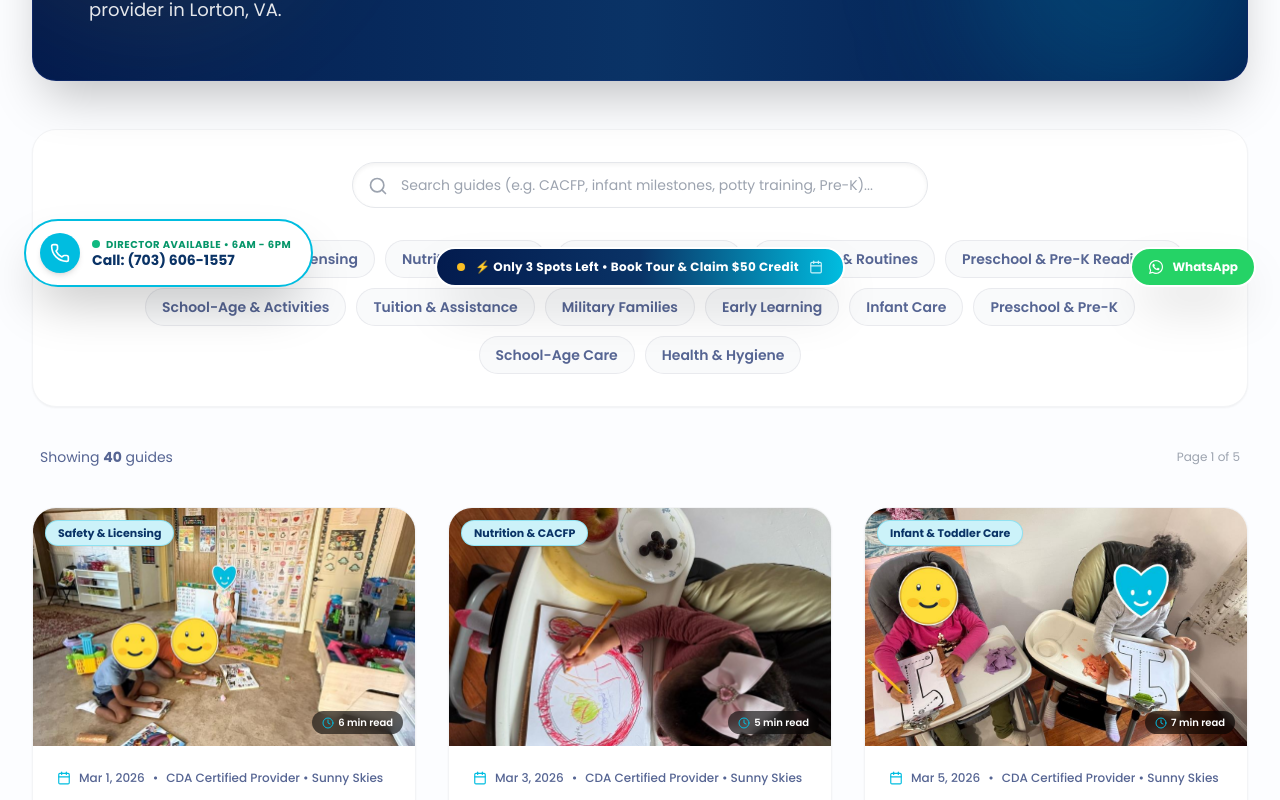
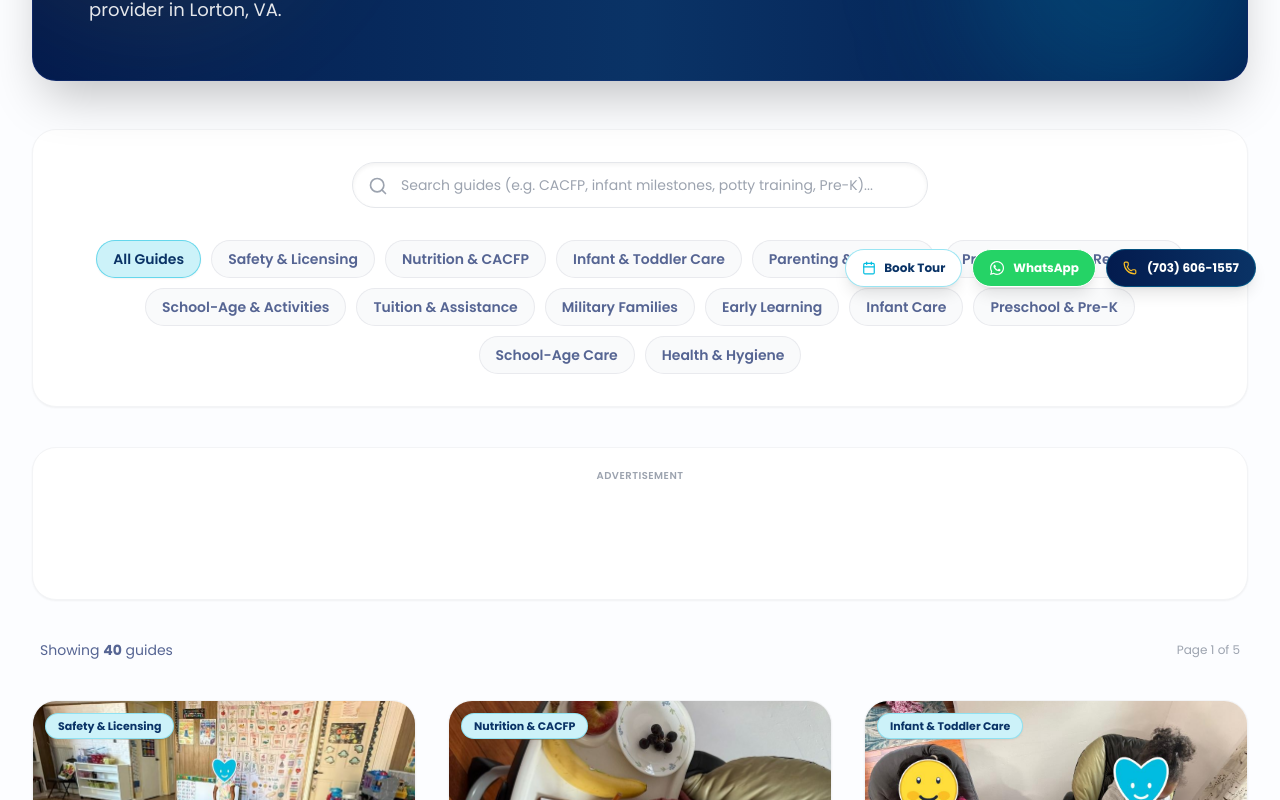
Before and after one commit to ahmadalibyteforceITSolution/sunnydaycar, a Vue app: page /blog in a window 1280 px wide. Shown: the part 489-1289 px from the top of the page. Built offline with nearby package versions, Linux system fonts and the light colour scheme.

Commit message:
feat: simplify website layout and integrate policy-compliant Google AdSense units

```diff
--- /dev/null
+++ b/src/components/AdSenseUnit.vue
@@ -0,0 +1,75 @@
+<template>
+  <div
+    class="adsense-container w-full my-6 text-center overflow-hidden flex flex-col items-center justify-center transition-all duration-300"
+    :class="containerClass"
+  >
+    <!-- Policy-compliant subtle label -->
+    <span class="text-[10px] font-semibold tracking-wider uppercase text-gray-400 mb-1.5 select-none block">
+      Advertisement
+    </span>
+
+    <!-- Google AdSense Ins Element -->
+    <div class="w-full flex justify-center items-center min-h-[90px] overflow-hidden">
+      <ins
+        class="adsbygoogle"
+        style="display: block; width: 100%; text-align: center;"
+        data-ad-client="ca-pub-1888138480311828"
+        :data-ad-slot="slotId || 'auto'"
+        :data-ad-format="format"
+        :data-full-width-responsive="responsive ? 'true' : 'false'"
+        :data-ad-layout="layout"
+        :data-ad-layout-key="layoutKey"
+      ></ins>
+    </div>
+  </div>
+</template>
+
+<script setup>
+import { onMounted, nextTick } from 'vue'
+
+const props = defineProps({
+  slotId: {
+    type: String,
+    default: ''
+  },
+  format: {
+    type: String,
+    default: 'auto' // 'auto', 'fluid', 'rectangle', 'horizontal'
+  },
+  responsive: {
+    type: Boolean,
+    default: true
+  },
+  layout: {
+    type: String,
+    default: ''
+  },
+  layoutKey: {
+    type: String,
+    default: ''
+  },
+  containerClass: {
+    type: String,
+    default: 'bg-gray-50/70 border border-gray-100 rounded-2xl p-3 sm:p-4'
+  }
+})
+
+onMounted(() => {
+  nextTick(() => {
+    try {
+      if (typeof window !== 'undefined') {
+        (window.adsbygoogle = window.adsbygoogle || []).push({})
+      }
+    } catch (e) {
+      // Catch duplicate push or adblocker suppression gracefully
+      console.debug('AdSense unit initialized:', e.message)
+    }
+  })
+})
+</script>
+
+<style scoped>
+.adsense-container {
+  min-height: 100px;
+}
+</style>
--- a/src/components/QuickContactFloating.vue
+++ b/src/components/QuickContactFloating.vue
@@ -1,96 +1,83 @@
 <template>
   <div>
-    <!-- DESKTOP / TABLET (sm:flex): Floating Call Button on Left -->
-    <div class="hidden sm:flex fixed bottom-6 left-6 z-40 flex-col items-start gap-2">
-      <a
-        href="tel:+17036061557"
-        class="group flex items-center justify-center gap-3 bg-white hover:bg-[#ECF5FB] text-[#0A3366] pl-3.5 pr-5 py-3 rounded-full shadow-2xl border-2 border-[#00BDE0] hover:border-[#008CA8] transition-all duration-300 transform hover:-translate-y-1 hover:scale-105"
-        title="Direct Line to CDA Provider: +1 (703) 606-1557"
-        aria-label="Direct Call to Sunny Skies Daycare"
-      >
-        <span class="w-10 h-10 rounded-full bg-[#00BDE0] text-white flex items-center justify-center shrink-0 shadow-md">
-          <Phone class="w-5 h-5 animate-pulse text-white" />
-        </span>
-        <div class="text-left">
-          <span class="block text-[10px] text-emerald-600 uppercase tracking-wider font-extrabold flex items-center gap-1.5">
-            <span class="w-2 h-2 rounded-full bg-emerald-500 animate-ping"></span>
-            <span>Director Available • 6am - 6pm</span>
-          </span>
-          <span class="block text-sm font-extrabold leading-tight text-[#0A3366] group-hover:text-[#00BDE0] transition-colors">
-            Call: (703) 606-1557
-          </span>
-        </div>
-      </a>
-    </div>
-
-    <!-- DESKTOP / TABLET: Center Floating Lead & Tour Pill -->
-    <div class="hidden md:flex fixed bottom-6 left-1/2 transform -translate-x-1/2 z-40 items-center">
-      <button
-        @click="isModalOpen = true"
-        class="group bg-gradient-to-r from-[#031B4E] via-[#0A3366] to-[#00BDE0] hover:from-[#0A3366] hover:to-[#00A1BE] text-white px-5 py-2.5 rounded-full shadow-2xl border-2 border-white transition-all duration-300 transform hover:-translate-y-0.5 hover:scale-105 flex items-center gap-2.5 cursor-pointer"
-      >
-        <span class="flex h-2 w-2 rounded-full bg-amber-400 animate-ping"></span>
-        <span class="text-xs font-extrabold tracking-wide">⚡ Only 3 Spots Left • Book Tour & Claim $50 Credit</span>
-        <Calendar class="w-3.5 h-3.5 text-[#CCF2F9] group-hover:scale-110 transition-transform" />
-      </button>
-    </div>
-
-    <!-- DESKTOP / TABLET: Floating WhatsApp & Scroll to Top on Right -->
-    <div class="hidden sm:flex fixed bottom-6 right-6 z-40 flex-col items-end gap-2.5">
+    <!-- DESKTOP / TABLET: Floating Call & WhatsApp Pill on Bottom-Right -->
+    <div class="hidden sm:flex fixed bottom-6 right-6 z-40 items-center gap-2.5">
+      <!-- Back to Top Button -->
       <button
         v-if="showScrollTop"
         @click="scrollToTop"
-        class="w-10 h-10 rounded-full bg-white text-[#0A3366] shadow-xl border border-[#00BDE0]/40 flex items-center justify-center hover:bg-[#CCF2F9] hover:text-[#00BDE0] transition-all duration-200 cursor-pointer"
+        class="w-10 h-10 rounded-full bg-white text-[#0A3366] shadow-lg border border-gray-200 flex items-center justify-center hover:bg-[#ECF5FB] hover:text-[#00BDE0] transition-all duration-200 cursor-pointer"
         aria-label="Scroll to top"
         title="Scroll to top"
       >
         <ArrowUp class="w-4 h-4 text-[#0A3366]" />
       </button>
 
+      <!-- Quick Tour Button -->
+      <button
+        @click="isModalOpen = true"
+        class="group bg-white hover:bg-[#ECF5FB] text-[#0A3366] px-4 py-2.5 rounded-full shadow-lg border border-[#00BDE0]/40 transition-all duration-300 transform hover:-translate-y-0.5 flex items-center gap-2 cursor-pointer text-xs font-bold"
+        title="Schedule a Tour"
+      >
+        <Calendar class="w-3.5 h-3.5 text-[#00BDE0]" />
+        <span>Book Tour</span>
+      </button>
+
+      <!-- WhatsApp Button -->
       <a
-        href="https://wa.me/17036061557?text=Hello%20Sunny%20Skies%20Daycare!%20I%20would%20like%20to%20inquire%20about%20immediate%20childcare%20enrollment."
+        href="https://wa.me/17036061557?text=Hello%20Sunny%20Skies%20Daycare!%20I%20would%20like%20to%20inquire%20about%20childcare%20enrollment."
         target="_blank"
         rel="noopener noreferrer"
-        class="flex items-center justify-center gap-2 bg-[#25D366] hover:bg-[#20ba5a] text-white px-4 py-2.5 rounded-full shadow-2xl transition-all duration-300 transform hover:-translate-y-1 hover:scale-105 border-2 border-white text-xs font-bold"
+        class="flex items-center justify-center gap-2 bg-[#25D366] hover:bg-[#20ba5a] text-white px-4 py-2.5 rounded-full shadow-lg transition-all duration-300 transform hover:-translate-y-0.5 border border-white text-xs font-bold"
         title="Chat on WhatsApp: +1 (703) 606-1557"
         aria-label="WhatsApp"
       >
         <IconWhatsApp class="w-4 h-4 fill-current shrink-0" />
         <span>WhatsApp</span>
       </a>
+
+      <!-- Direct Phone Call Button -->
+      <a
+        href="tel:+17036061557"
+        class="group flex items-center justify-center gap-2.5 bg-gradient-to-r from-[#031B4E] to-[#0A3366] hover:from-[#0A3366] hover:to-[#00BDE0] text-white px-4 py-2.5 rounded-full shadow-lg border border-[#00BDE0]/30 transition-all duration-300 transform hover:-translate-y-0.5 text-xs font-bold"
+        title="Call Sunny Skies Daycare: +1 (703) 606-1557"
+        aria-label="Direct Call to Sunny Skies Daycare"
+      >
+        <Phone class="w-3.5 h-3.5 text-amber-400 animate-pulse shrink-0" />
+        <span>(703) 606-1557</span>
+      </a>
     </div>
 
-    <!-- MOBILE PERSISTENT CALL BAR (100% Dedicated to 50 Calls Daily) -->
-    <div class="sm:hidden fixed bottom-0 left-0 right-0 z-50 bg-[#031B4E]/95 backdrop-blur-lg border-t-2 border-[#00BDE0] px-3 py-2 shadow-2xl flex items-center gap-2">
-      <!-- 1-Tap Direct Call Button (Dominant CTA) -->
+    <!-- MOBILE PERSISTENT CALL & CHAT BAR (Clean, non-intrusive) -->
+    <div class="sm:hidden fixed bottom-0 left-0 right-0 z-50 bg-white/95 backdrop-blur-md border-t border-gray-200 px-3 py-2 shadow-xl flex items-center gap-2">
+      <!-- Direct Call Button -->
       <a
         href="tel:+17036061557"
-        class="flex-1 bg-gradient-to-r from-emerald-500 via-[#00BDE0] to-emerald-600 active:scale-95 text-[#0A3366] py-2.5 px-3 rounded-xl font-extrabold text-xs shadow-lg flex items-center justify-center gap-2 border border-white/40"
+        class="flex-1 bg-[#0A3366] active:bg-[#031B4E] text-white py-2.5 px-3 rounded-xl font-bold text-xs shadow flex items-center justify-center gap-2 border border-[#00BDE0]/30"
       >
-        <span class="w-6 h-6 rounded-full bg-white flex items-center justify-center shrink-0 shadow-sm">
-          <Phone class="w-3.5 h-3.5 text-emerald-600 animate-pulse" />
-        </span>
-        <span class="truncate font-black text-xs text-[#031B4E]">📞 CALL: (703) 606-1557</span>
-        <span class="w-2 h-2 rounded-full bg-white animate-ping shrink-0"></span>
+        <Phone class="w-3.5 h-3.5 text-amber-400 animate-pulse" />
+        <span class="truncate">Call (703) 606-1557</span>
       </a>
 
-      <!-- WhatsApp Instant Message -->
+      <!-- WhatsApp Button -->
       <a
         href="https://wa.me/17036061557?text=Hello%20Sunny%20Skies%20Daycare!%20I%20would%20like%20to%20inquire%20about%20childcare%20enrollment."
         target="_blank"
         rel="noopener noreferrer"
-        class="bg-[#25D366] active:scale-95 text-white py-2.5 px-3 rounded-xl font-bold text-xs shadow-md flex items-center justify-center gap-1.5 shrink-0 border border-white/20"
+        class="bg-[#25D366] active:bg-[#20ba5a] text-white py-2.5 px-3 rounded-xl font-bold text-xs shadow flex items-center justify-center gap-1.5 shrink-0"
+        aria-label="WhatsApp"
       >
         <IconWhatsApp class="w-4 h-4 fill-current shrink-0" />
-        <span>Chat</span>
+        <span>WhatsApp</span>
       </a>
 
-      <!-- Quick Tour Button -->
+      <!-- Tour Button -->
       <button
         @click="isModalOpen = true"
-        class="bg-amber-400 active:scale-95 text-[#0A3366] py-2.5 px-3 rounded-xl font-black text-xs shadow-md flex items-center justify-center gap-1 shrink-0 cursor-pointer border border-amber-200"
+        class="bg-[#ECF5FB] text-[#0A3366] active:bg-[#CCF2F9] py-2.5 px-3 rounded-xl font-bold text-xs shadow-xs flex items-center justify-center gap-1 shrink-0 border border-[#00BDE0]/30 cursor-pointer"
+        aria-label="Book a Tour"
       >
-        <Calendar class="w-3.5 h-3.5 text-[#0A3366]" />
+        <Calendar class="w-3.5 h-3.5 text-[#00BDE0]" />
         <span>Tour</span>
       </button>
     </div>
--- a/src/views/BlogView.vue
+++ b/src/views/BlogView.vue
@@ -56,6 +56,12 @@
           </button>
         </div>
       </div>
+
+      <!-- Google AdSense Banner Unit -->
+      <AdSenseUnit
+        format="auto"
+        container-class="bg-white rounded-3xl p-4 sm:p-5 border border-gray-100 shadow-sm"
+      />
 
       <!-- Results stats -->
       <div class="flex items-center justify-between text-xs sm:text-sm text-brand-slate px-2">
@@ -218,6 +224,7 @@
 <script setup>
 import { ref, computed } from 'vue'
 import { blogs, getAllCategories } from '../data/blogs.js'
+import AdSenseUnit from '../components/AdSenseUnit.vue'
 import { BookOpen, Search, Clock, Calendar, ArrowRight, ChevronLeft, ChevronRight, Phone } from 'lucide-vue-next'
 
 const searchQuery = ref('')
--- a/src/views/CitationsView.vue
+++ b/src/views/CitationsView.vue
@@ -300,6 +300,12 @@
         </div>
       </section>
 
+      <!-- Google AdSense Transparency Unit -->
+      <AdSenseUnit
+        format="auto"
+        container-class="bg-white rounded-3xl p-4 sm:p-5 border border-gray-100 shadow-sm"
+      />
+
       <!-- Editorial & E-E-A-T Quality Statement -->
       <section class="bg-gradient-to-br from-[#031B4E] to-[#0A3366] rounded-3xl p-8 sm:p-10 text-white space-y-4 shadow-xl border border-blue-900/40">
         <h3 class="text-xl sm:text-2xl font-bold font-heading text-white">
@@ -330,6 +336,7 @@
 
 <script setup>
 import { onMounted } from 'vue'
+import AdSenseUnit from '../components/AdSenseUnit.vue'
 import {
   Award,
   Utensils,
```
Also changed, not shown: src/views/BlogPostDetailView.vue (+13 -0 lines), src/views/HomeView.vue (+7 -0 lines).
